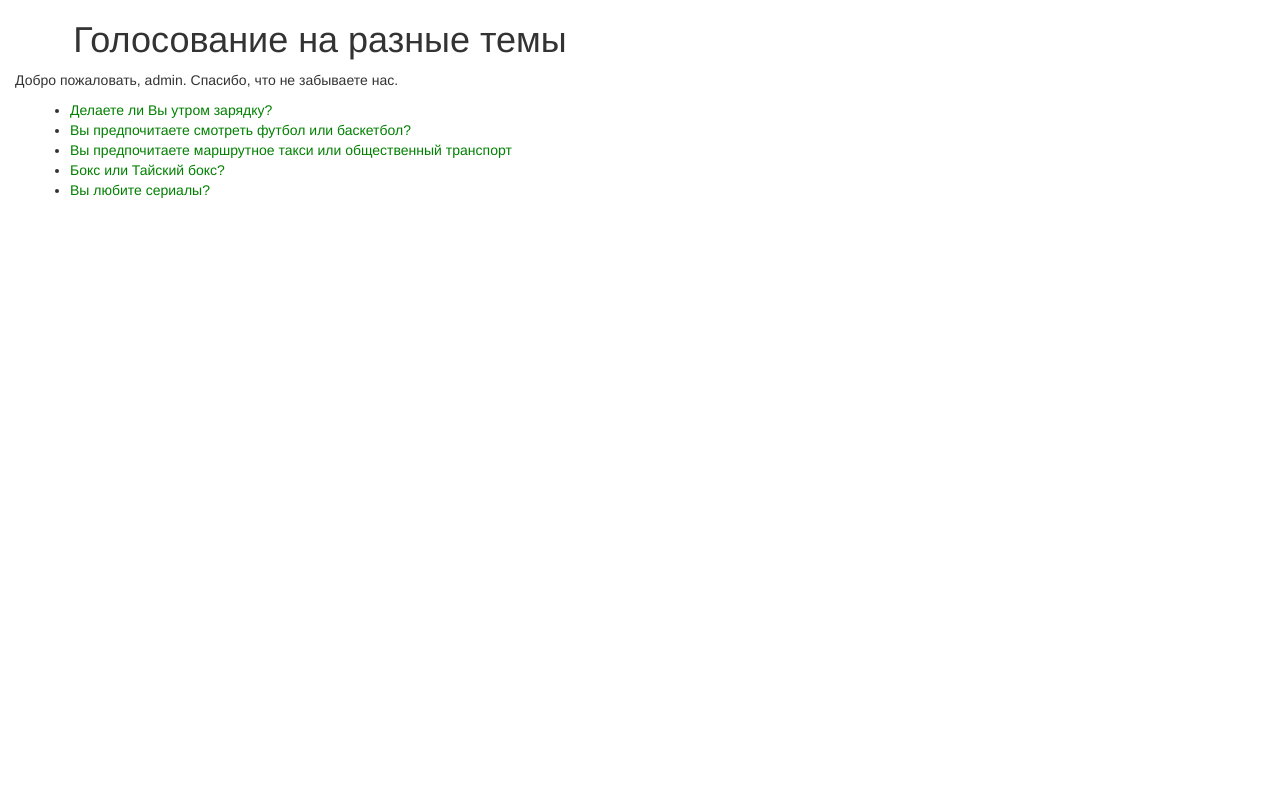
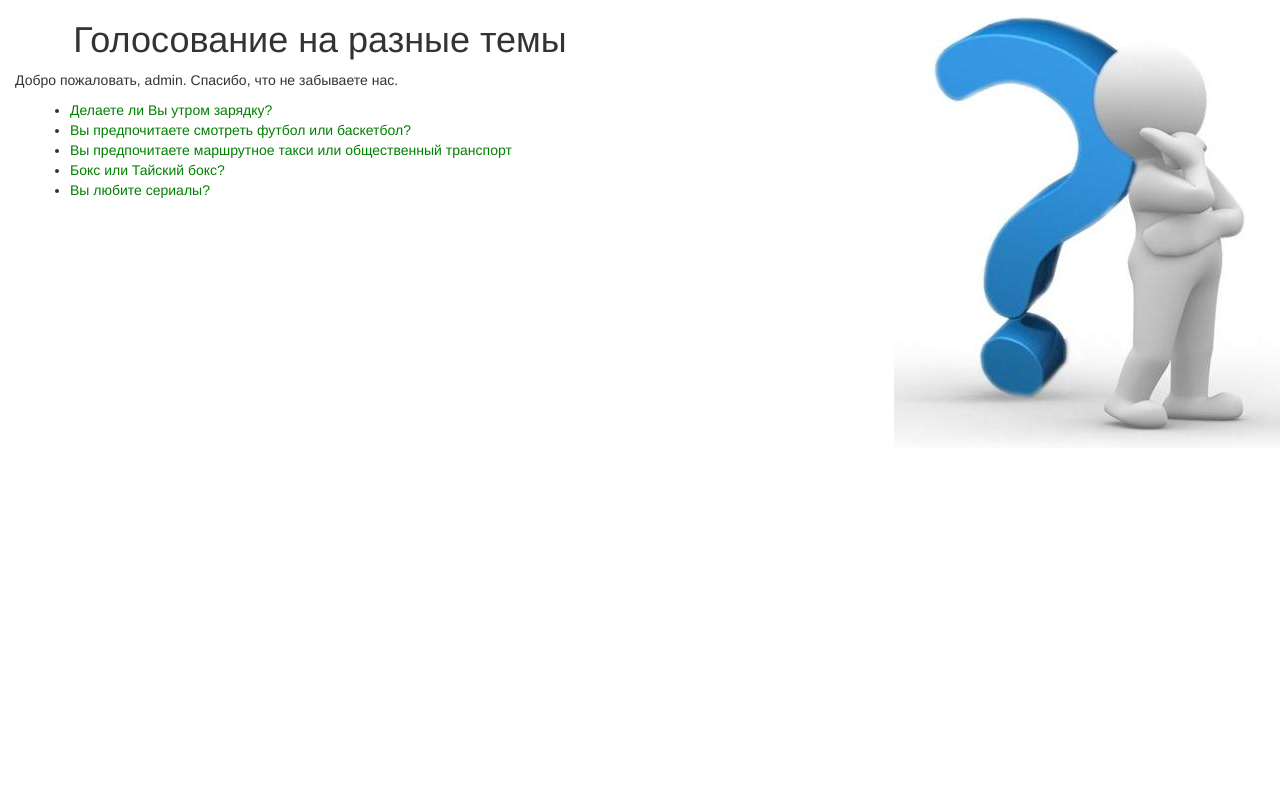
Before and after one commit to Sergo7777/GigaTeam, a Django app: page /polls/ in a window 1280 px wide. Run offline with Django 3.2, Linux system fonts and the light colour scheme; a user stored in the database is signed in; data comes from the database, SQL or seed files in the repository; both versions use the stored data as it was after the commit; some libraries are stand-ins or nearby versions.

Commit message:
new polls

```diff
--- a/polls/static/polls/style.css
+++ b/polls/static/polls/style.css
@@ -2,7 +2,7 @@ li a{
 	color:green;
 }
 body {
-	background-color: #F7F2E7;
+	background: white url("images/fon.jpg") no-repeat right top;
 }
 #user-toolbar{
 	text-align: right;
--- a/polls/templates/polls/index.html
+++ b/polls/templates/polls/index.html
@@ -3,7 +3,8 @@
 <!-- link Bootstrap 3-->
 	<link rel="stylesheet"
           href="https://maxcdn.bootstrapcdn.com/bootstrap/3.3.7/css/bootstrap.min.css" integrity="sha384-BVYiiSIFeK1dGmJRAkycuHAHRg32OmUcww7on3RYdg4Va+PmSTsz/K68vbdEjh4u" crossorigin="anonymous">
-<div>
+
+<div class="body">
 	<div class="col-xs-6">
 		<h1> Голосование на разные темы </h1>
 	{% if user.is_authenticated %}
```
Also changed, not shown: db.sqlite3.
